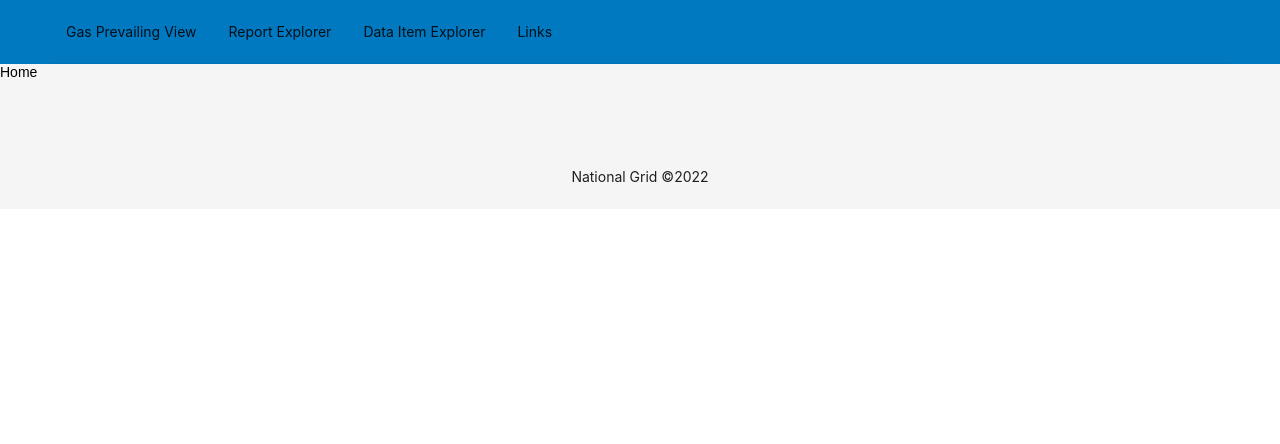
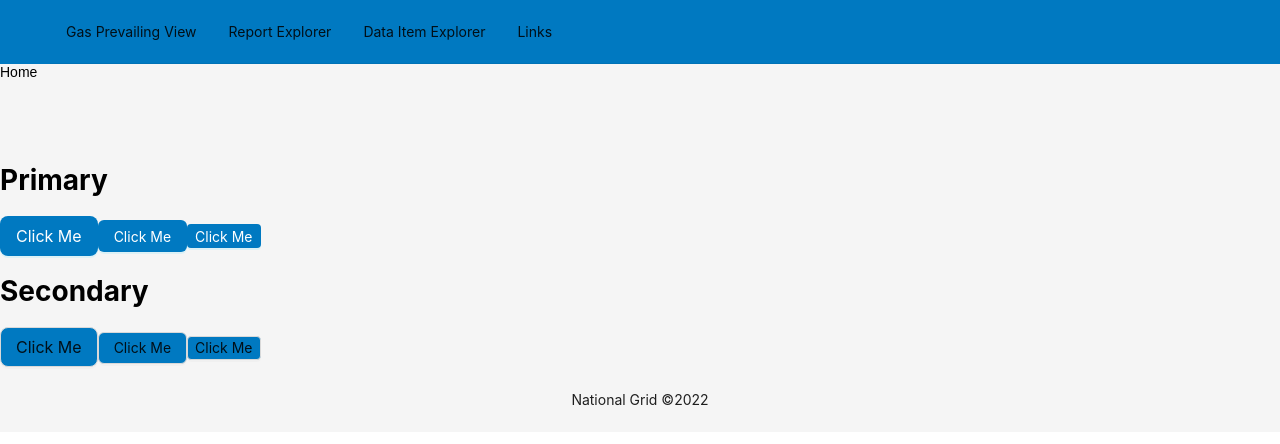
Before and after one commit to rs1257/create-react-app-ant-design, a React (Create React App) app: page / in a window 1280 px wide. Shown: the top 444 px of the page. Built offline with nearby package versions, Linux system fonts and the light colour scheme.

Commit message:
Add custom button, setup props in types folder

```diff
--- /dev/null
+++ b/src/components/CustomButton/CustomButton.scss
@@ -0,0 +1,3 @@
+.custom-button {
+  background-color: #0079c1;
+}
--- /dev/null
+++ b/src/components/CustomButton/index.tsx
@@ -0,0 +1,19 @@
+import { Button } from 'antd';
+import { CustomButtonProps } from '../../types/props';
+import './CustomButton.scss';
+
+const CustomButton = ({
+  type = 'default',
+  size = 'large',
+  disabled = false,
+  onClick,
+  children,
+}: CustomButtonProps): JSX.Element => {
+  return (
+    <Button className="custom-button" type={type} size={size} onClick={onClick} disabled={disabled}>
+      {children}
+    </Button>
+  );
+};
+
+export default CustomButton;
--- a/src/components/EmailSubmissionForm/EmailSubmissionForm.tsx
+++ b/src/components/EmailSubmissionForm/index.tsx
@@ -24,11 +24,11 @@ export const submitRequest = (values: formValues): void => {
   //ToDo - Use API to send data via email, or use emailjs
 };
 
-interface Props {
+export type EmailSubmissionFormProps = {
   submitRequest: (values: formValues) => void;
-}
+};
 
-const EmailSubmissionForm: FC<Props> = ({ submitRequest }): ReactElement => {
+const EmailSubmissionForm: FC<EmailSubmissionFormProps> = ({ submitRequest }): ReactElement => {
   return (
     <div className="email-submission-form">
       <Form
--- a/src/pages/Home/index.tsx
+++ b/src/pages/Home/index.tsx
@@ -1,7 +1,43 @@
+import CustomButton from '../../components/CustomButton';
 import './Home.scss';
 
 const Home = (): JSX.Element => {
-  return <div className="home">Home</div>;
+  const onClick = (): void => {
+    // eslint-disable-next-line no-console
+    console.log('click');
+  };
+
+  return (
+    <>
+      <div className="home">Home</div>
+
+      <div>
+        <h1>Primary</h1>
+        <CustomButton type="primary" size="large" onClick={onClick}>
+          Click Me
+        </CustomButton>
+        <CustomButton type="primary" size="middle" onClick={onClick}>
+          Click Me
+        </CustomButton>
+        <CustomButton type="primary" size="small" onClick={onClick}>
+          Click Me
+        </CustomButton>
+      </div>
+
+      <div>
+        <h1>Secondary</h1>
+        <CustomButton size="large" onClick={onClick}>
+          Click Me
+        </CustomButton>
+        <CustomButton size="middle" onClick={onClick}>
+          Click Me
+        </CustomButton>
+        <CustomButton size="small" onClick={onClick}>
+          Click Me
+        </CustomButton>
+      </div>
+    </>
+  );
 };
 
 export default Home;
--- a/src/pages/UserDefinedDownload/index.tsx
+++ b/src/pages/UserDefinedDownload/index.tsx
@@ -1,6 +1,4 @@
-import EmailSubmissionForm, {
-  submitRequest,
-} from '../../components/EmailSubmissionForm/EmailSubmissionForm';
+import EmailSubmissionForm, { submitRequest } from '../../components/EmailSubmissionForm';
 import './UserDefinedDownload.scss';
 
 const UserDefinedDownload = (): JSX.Element => {
--- /dev/null
+++ b/src/types/props.ts
@@ -0,0 +1,11 @@
+import { ButtonType } from 'antd/es/button';
+import { SizeType } from 'antd/es/config-provider/SizeContext';
+import { ReactNode } from 'react';
+
+export type CustomButtonProps = {
+  size?: SizeType;
+  type?: ButtonType;
+  disabled?: boolean;
+  onClick: () => void;
+  children: ReactNode;
+};
```
Also changed, not shown: 2 other files (tests, documents, lock files or other folders).
